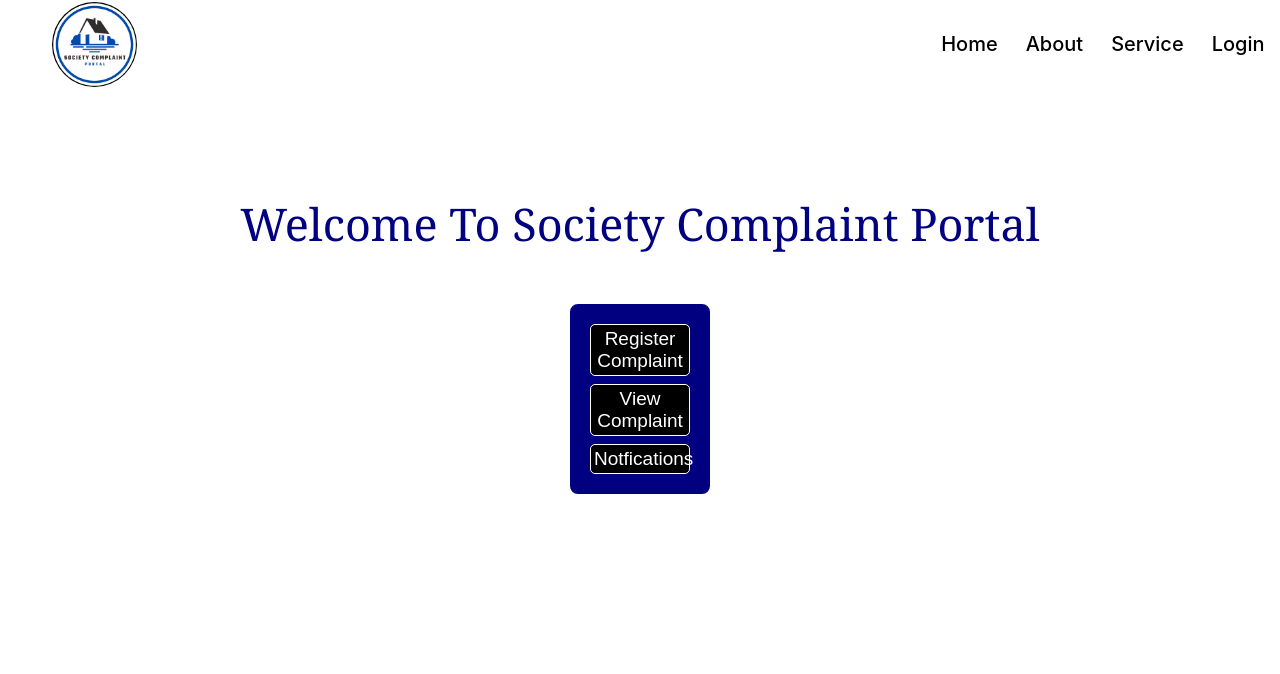
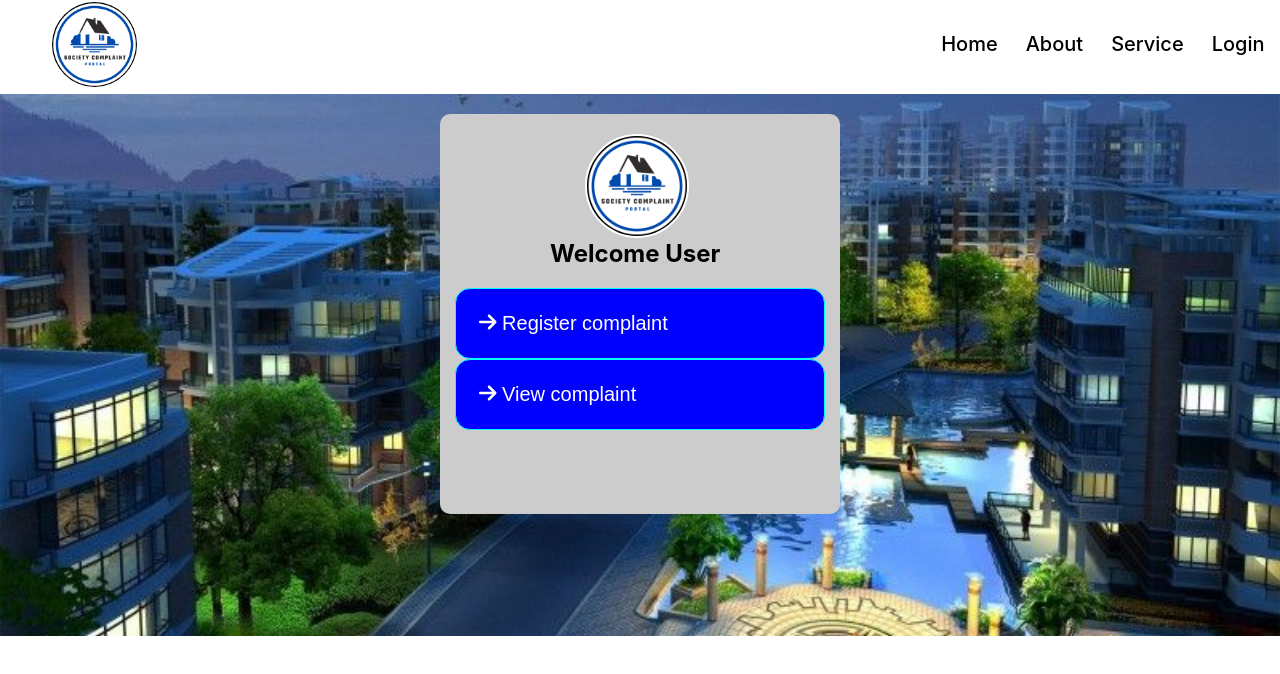
Before and after one commit to Bsef19m519/Society-Complaint-Portal-MERN-, a React (Create React App) app in the folder frontend/: page /front-page in a window 1280 px wide. Shown: the top 674 px of the page. Built offline with nearby package versions, Linux system fonts and the light colour scheme.

Commit message:
residentfp

```diff
--- a/frontend/src/Residents/FrontPageResidents/FrontPage.css
+++ b/frontend/src/Residents/FrontPageResidents/FrontPage.css
@@ -1,41 +1,35 @@
-.btnDiv{
+.RcontainerDiv {
+    background-image: url("../../components/Login/bg.jpg");
+    background-repeat: no-repeat;
+    background-size: 100% 700px;
+    display: flex;
+    justify-content: center;
+    align-items: center;
+  }
 
-    /* background-color: navy;
-    align-items: center;
-    justify-content: center;
-    padding-left: 50px;
-    padding-top: 20px; */
+  .R-content-container-div {
+    margin-top: 20px;
+    margin-bottom: 122px;
+    border-radius: 10px;
+    width: 400px;
+    height: 400px;
+    background-color: #cccccc;
+  }
 
-    font-family: sans-serif;
-    display: flex;
-    align-items: center;
-    justify-content: center;
-    flex-direction: column;
-    gap: 8px;
-    height: 60vh;
-    font-family: Cambria, Cochin, Georgia, Times, "Times New Roman", serif;
-    color: white;
-}
-.btn{
-    background-color: navy;
+  .R-screen-button-div {
+    margin-left: 15px;
+    margin-right: 10px;
+  }
+  .RloginIcon {
+    margin-left: 145px;
+    margin-top: 20px;
+    width: 100px;
     border: 2px solid white;
-    border-radius: 10px;
-    display: flex;
-    flex-direction: column;
-    gap: 8px;
-    margin: 10px;
-    align-items: center;
-    justify-content: center;
-    padding: 20px;
-}
-.fp-txt{
-    color: navy;
-    font-weight: 500;
-    font-size: 45px;
-}
-.fp-txt:hover{
-    background-color: navy;
-    color: white;
-    font-weight: 600;
-    font-size: 45px;
-}
+    border-radius: 300px;
+  }
+
+  .Rlogin-txt {
+    color: black;
+    margin-left: 110px;
+    margin-top: -3px;
+  }
--- a/frontend/src/Residents/FrontPageResidents/FrontPage.js
+++ b/frontend/src/Residents/FrontPageResidents/FrontPage.js
@@ -1,7 +1,8 @@
-import React from 'react';
-import './FrontPage.css'
-import ScreenBtn from '../../components/Button/ScreenButton';
-import { useNavigate } from 'react-router-dom';
+import React from "react";
+import StylishButton from '../../components/Button/StylishButtons';
+import { useNavigate } from "react-router-dom";
+import "./FrontPage.css";
+import loginIcon from "../../components/Header/SCP3.png";
 
 const FrontPage = () => {
 
@@ -17,14 +18,25 @@ const FrontPage = () => {
  }
 
     return(
-        <div className='btnDiv'>
-            <h1 className='fp-txt'>Welcome To Society Complaint Portal</h1>
-                <div className='btn'>
-                    <ScreenBtn type="button" onClick = {regsterNewComplaint}>Register Complaint</ScreenBtn>
-                    <ScreenBtn type="button" onClick = {viewComplaint}>View Complaint</ScreenBtn>
-                    <ScreenBtn type="button">Notfications</ScreenBtn>
+
+            <div className="RcontainerDiv">
+            <div className="R-content-container-div">
+                 <img className="RloginIcon" src={loginIcon} alt="SCP pic" />
+                 <h2 className="Rlogin-txt"> Welcome User</h2>
+
+            <div style={{ display: 'flex', gap: '10px' }}></div>
+             <div className="R-screen-button-div">
+              <StylishButton type="button" onClick={regsterNewComplaint}>
+                Register complaint
+             </StylishButton>
+
+             <div style={{ display: 'flex', gap: '10px' }}></div>
+              <StylishButton type="button" onClick={viewComplaint}>
+                View complaint
+              </StylishButton>
+             </div>
+              </div>
             </div>
-        </div>
 
     );
 }
```
Also changed, not shown: 1 other file (tests, documents, lock files or other folders).
